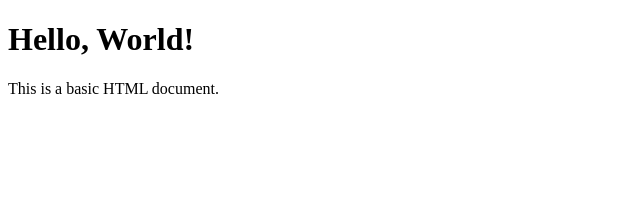
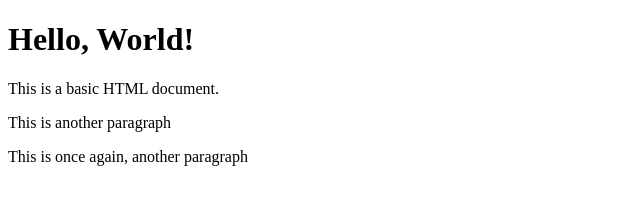
Before and after one commit to Casey-Redden/Git-and-GitHub-Workflow, a plain HTML site: page index.html in a window 1280 px wide. Shown: the whole page, without its empty margins (0-640 px from the left). Drawn offline with Linux system fonts and the light colour scheme.

Commit message:
Wed Jan  8 10:38:55 MST 2025

```diff
--- a/index.html
+++ b/index.html
@@ -8,5 +8,7 @@
 <body>
     <h1>Hello, World!</h1>
     <p>This is a basic HTML document.</p>
+    <p>This is another paragraph</p>
+    <p>This is once again, another paragraph</p>
 </body>
 </html>
```
